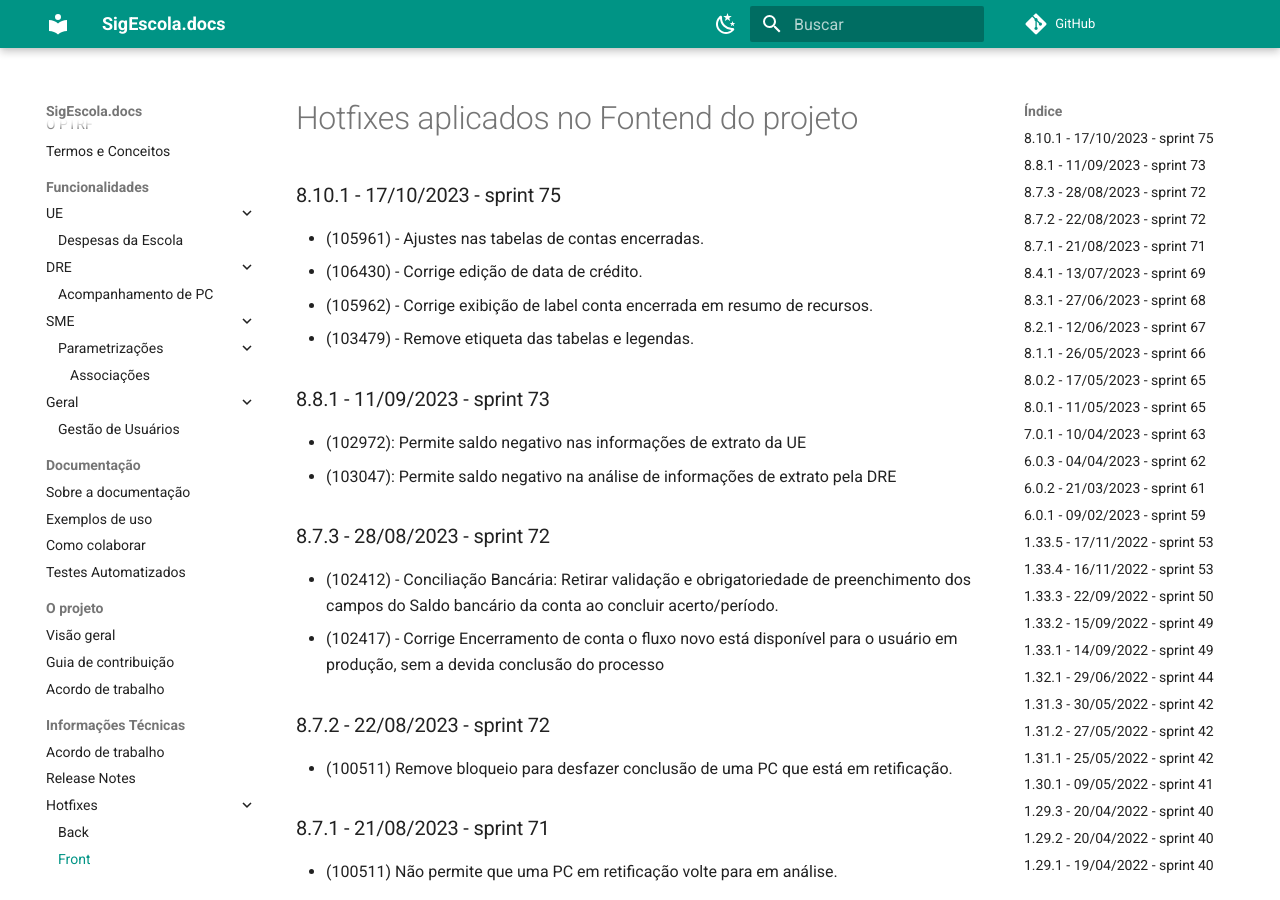
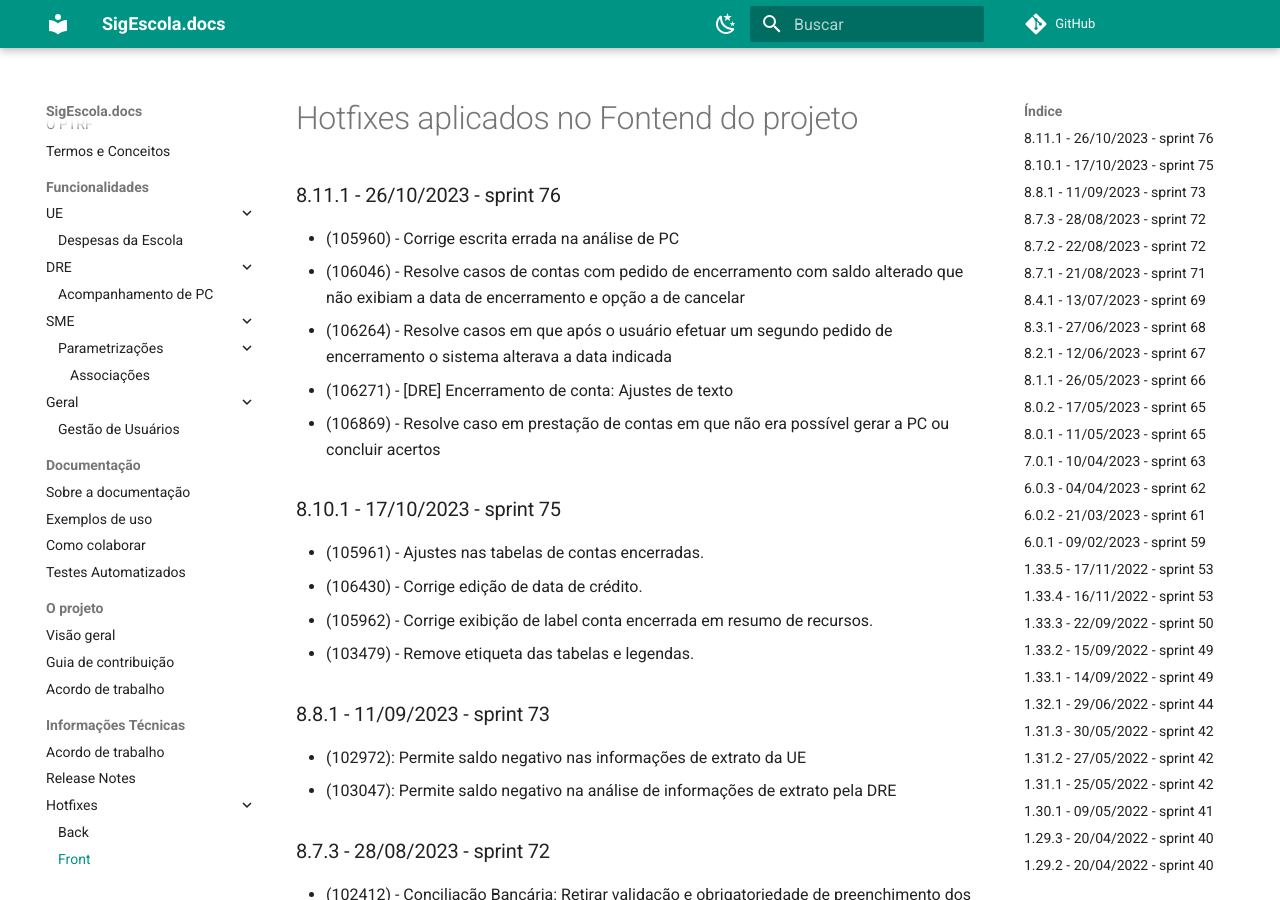
Before and after one commit to prefeiturasp/SME-PTRF-Docs, an MkDocs documentation site: the page built from docs/projeto/hotfixes_front.md, in a window 1280 px wide and 900 px high. Built offline with MkDocs 1.6.1 and Material for MkDocs 9.7.7, drawn with Linux system fonts in a browser that asks for light colours; comment, search, counter and statistics services are not loaded.

Commit message:
Hotfix 8.11.1

```diff
--- a/docs/projeto/hotfixes_front.md
+++ b/docs/projeto/hotfixes_front.md
@@ -1,4 +1,11 @@
 # Hotfixes aplicados no Fontend do projeto
+
+### 8.11.1 - 26/10/2023 - sprint 76
+* (105960) - Corrige escrita errada na análise de PC
+* (106046) - Resolve casos de contas com pedido de encerramento com saldo alterado que não exibiam a data de encerramento e opção a de cancelar
+* (106264) - Resolve casos em que após o usuário efetuar um segundo pedido de encerramento o sistema alterava a data indicada
+* (106271) - [DRE] Encerramento de conta: Ajustes de texto
+* (106869) - Resolve caso em prestação de contas em que não era possível gerar a PC ou concluir acertos
 
 ### 8.10.1 - 17/10/2023 - sprint 75
 * (105961) - Ajustes nas tabelas de contas encerradas.
```
